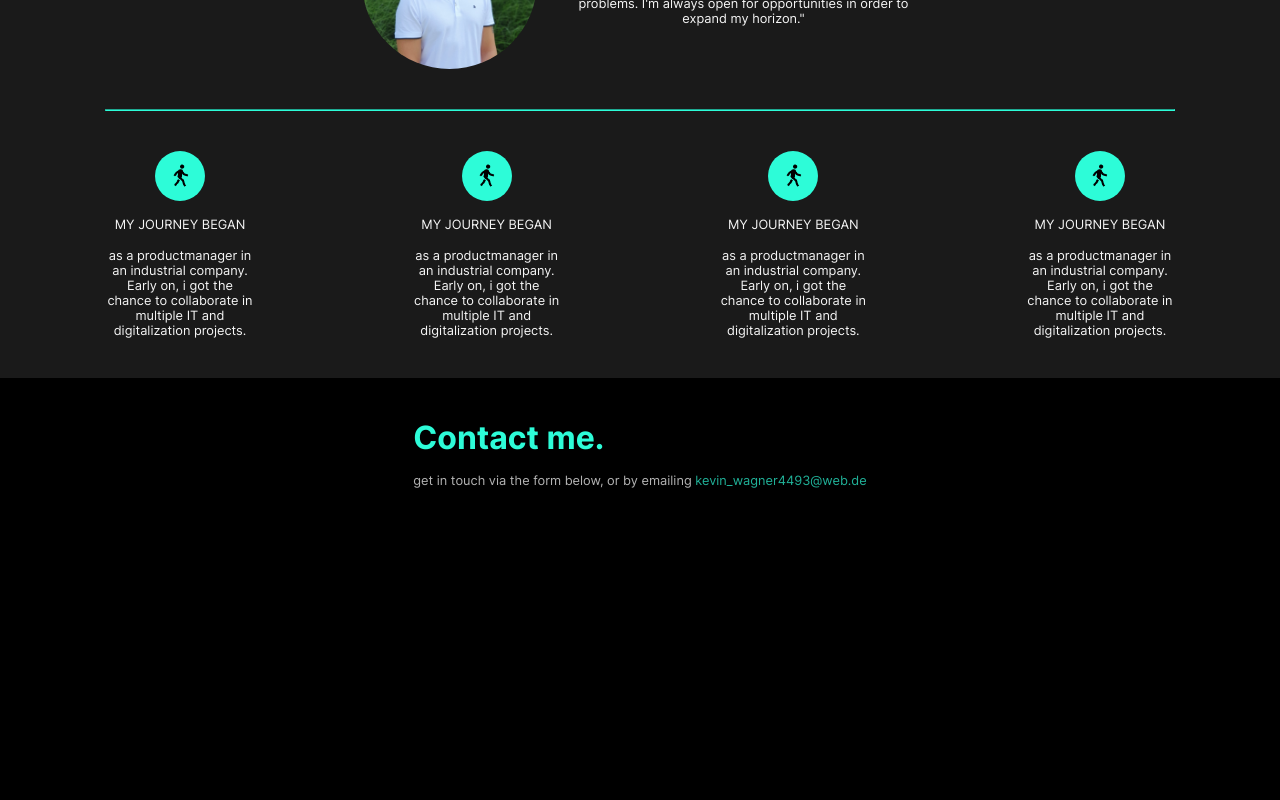
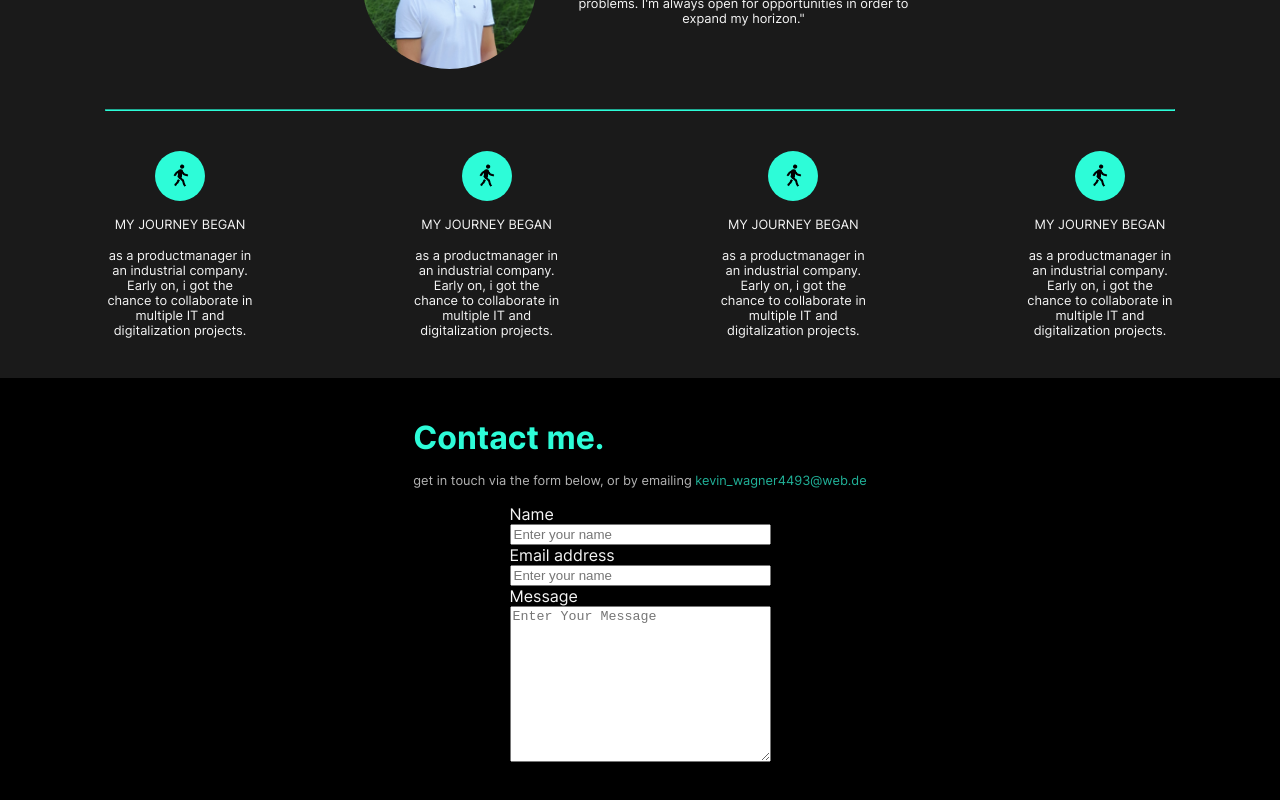
Before and after one commit to Kev4493/Portfolio, an Angular app: page / in a window 1280 px wide. Shown: the part 3362-4162 px from the top of the page. Before the commit the page ends 3890 px from the top, so only its background shows below. Built offline with nearby package versions, Linux system fonts and the light colour scheme.

Commit message:
added first version of contact-me section

```diff
--- a/src/app/contact-section/contact-section.component.html
+++ b/src/app/contact-section/contact-section.component.html
@@ -1,6 +1,20 @@
 <div class="contact-me-container">
+
     <div class="headline-container">
         <h1>Contact me.</h1>
         <p>get in touch via the form below, or by emailing <a href="#">kevin_wagner4493@web.de</a> </p>
     </div>
+
+    <div class="form-container">
+        <form action="">
+            <label for="fname">Name</label>
+            <input type="text" id="fname" name="firstname" placeholder="Enter your name">
+
+            <label for="email">Email address</label>
+            <input type="email" id="email" name="email" placeholder="Enter your name">
+
+            <label for="textarea">Message</label>
+            <textarea name="textarea" id="textarea" cols="30" rows="10" placeholder="Enter Your Message"></textarea>
+        </form>
+    </div>
 </div>
--- a/src/app/contact-section/contact-section.component.scss
+++ b/src/app/contact-section/contact-section.component.scss
@@ -1,6 +1,7 @@
 .contact-me-container {
     display: flex;
-    justify-content: center;
+    align-items: center;
+    flex-direction: column;
     padding: 40px 105px;
 
     .headline-container {
@@ -20,4 +21,21 @@
             text-decoration: none;
         }
     }
+
+    .form-container {
+        display: flex;
+        justify-content: center;
+        align-items: center;
+        flex-direction: column;
+        margin-top: 1rem;
+
+        form {
+            display: flex;
+            flex-direction: column;
+
+            label {
+                // margin-bottom: 1rem;
+            }
+        }
+    }
 }
```
